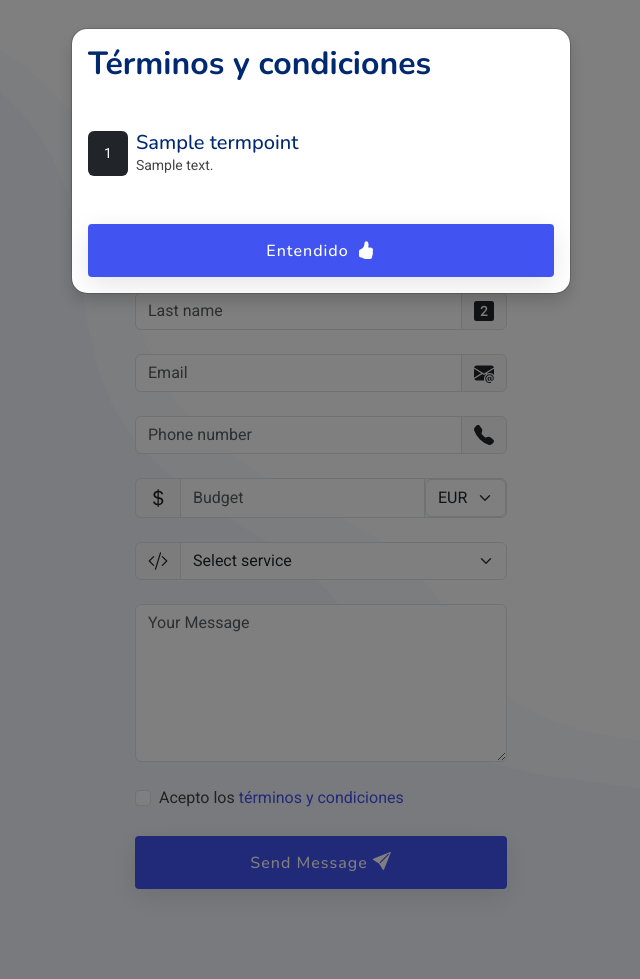
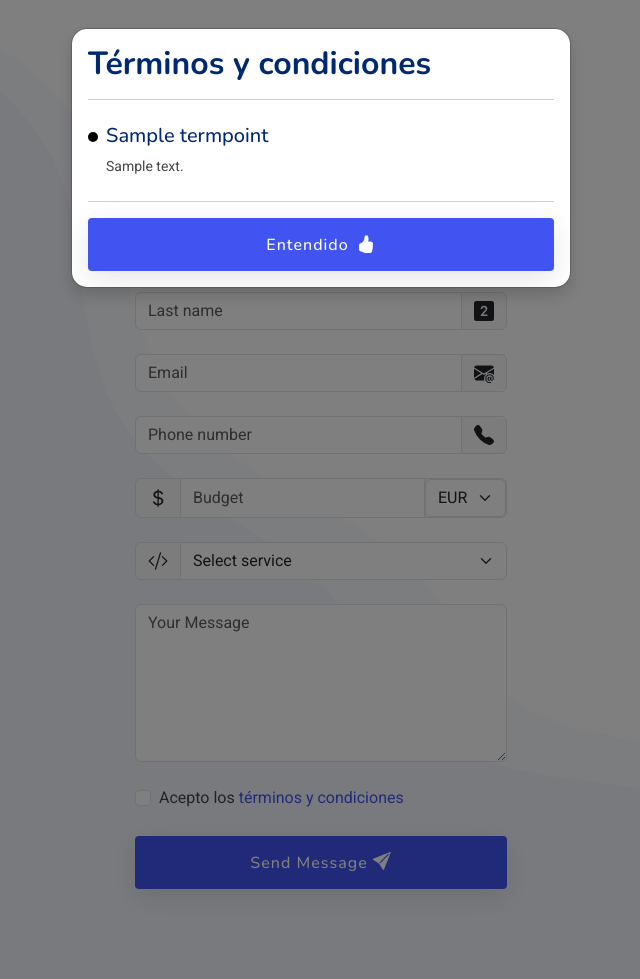
Before and after one commit to elMauro2003/company_landing, a Django app: page /get_started/ in a window 1280 px wide, after a click on "términos y condiciones". Shown: the whole page, without its empty margins (319-959 px from the left). Run offline with Django 5.2, Linux system fonts and the light colour scheme; tables that the repository leaves empty hold one stand-in row (values such as "Sample post"); some libraries are stand-ins or nearby versions.

Commit message:
feat[terms]: styling terms modal

```diff
--- a/templates/started/terms.html
+++ b/templates/started/terms.html
@@ -1,27 +1,81 @@
 <!-- Modal -->
-<div class="modal  fade" id="ModalTermsAndConditions" tabindex="-1" aria-labelledby="ModalTerms" aria-hidden="true">
-    <div class="modal-dialog " role="document">
+<div class="modal fade" id="ModalTermsAndConditions" tabindex="-1" aria-labelledby="ModalTerms" aria-hidden="true">
+    <div class="modal-dialog" role="document">
         <div class="modal-content rounded-4 shadow">
             <div class="modal-body p-3">
                 <h2 class="fw-bold mb-0">Términos y condiciones</h2>
+                <hr>
+                <div class="terms-container">
                     {% if conditions %}
-
-            <ul class="d-grid gap-3 my-5 list-unstyled small">
+                    <ul class="d-grid gap-3 my-2 list-unstyled small">
                         {% for condition in conditions %}
-                  <li class="d-flex gap-2">
-                    <div class="bg-dark px-3 rounded d-flex justify-content-center align-items-center text-white">
-                        {{condition.pk}}
+                        <li class="d-flex gap-2 align-items-start">
+                            <div class="bullet-point"></div>
+                            <div>
+                                <h5 class="mb-0">{{ condition.name }}</h5>
+                                <div class="condition-description">
+                                    {% with condition.description.split as words %}
+                                        {% if words|length > 40 %}
+                                            <span class="short-description">{{ words|slice:":40"|join:" " }}...</span>
+                                            <span class="full-description d-none">{{ condition.description }}</span>
+                                            <button type="button" class="btn btn-link p-0 toggle-description">Mostrar más</button>
+                                        {% else %}
+                                            {{ condition.description }}
+                                        {% endif %}
+                                    {% endwith %}
                                 </div>
-                    <div>
-                      <h5 class="mb-0">{{condition.name}}</h5>
-                      {{condition.description}}
                             </div>
                         </li>
                         {% endfor %}
                     </ul>
                     {% endif %}
-            <button type="button" class="btn btn-lg btn btn-get-started mt-5 w-100" data-bs-dismiss="modal">Entendido<i class="ms-2 bi bi-hand-thumbs-up-fill"></i></button>
+                </div>
+                <hr>
+                <button type="button" class="btn btn-lg btn-get-started mt-2 w-100" data-bs-dismiss="modal">Entendido<i class="ms-2 bi bi-hand-thumbs-up-fill"></i></button>
             </div>
         </div>
     </div>
 </div>
+
+<style>
+  .bullet-point {
+      width: 10px;
+      height: 10px;
+      background-color: black;
+      border-radius: 50%;
+      flex-shrink: 0;
+      margin-top: 0.5rem;
+  }
+  .condition-description {
+      margin-top: 0.5rem;
+  }
+  .toggle-description {
+      color: blue;
+      cursor: pointer;
+  }
+  .terms-container {
+      max-height: 60vh;
+      overflow-y: auto;
+      margin-bottom: 1rem;
+  }
+</style>
+
+<script>
+  document.addEventListener('DOMContentLoaded', function() {
+      document.querySelectorAll('.toggle-description').forEach(function(button) {
+          button.addEventListener('click', function() {
+              const shortDescription = this.previousElementSibling.previousElementSibling;
+              const fullDescription = this.previousElementSibling;
+              if (fullDescription.classList.contains('d-none')) {
+                  shortDescription.classList.add('d-none');
+                  fullDescription.classList.remove('d-none');
+                  this.textContent = 'Mostrar menos';
+              } else {
+                  shortDescription.classList.remove('d-none');
+                  fullDescription.classList.add('d-none');
+                  this.textContent = 'Mostrar más';
+              }
+          });
+      });
+  });
+</script>
```
Lines whose indentation alone changed are shown as unchanged.
